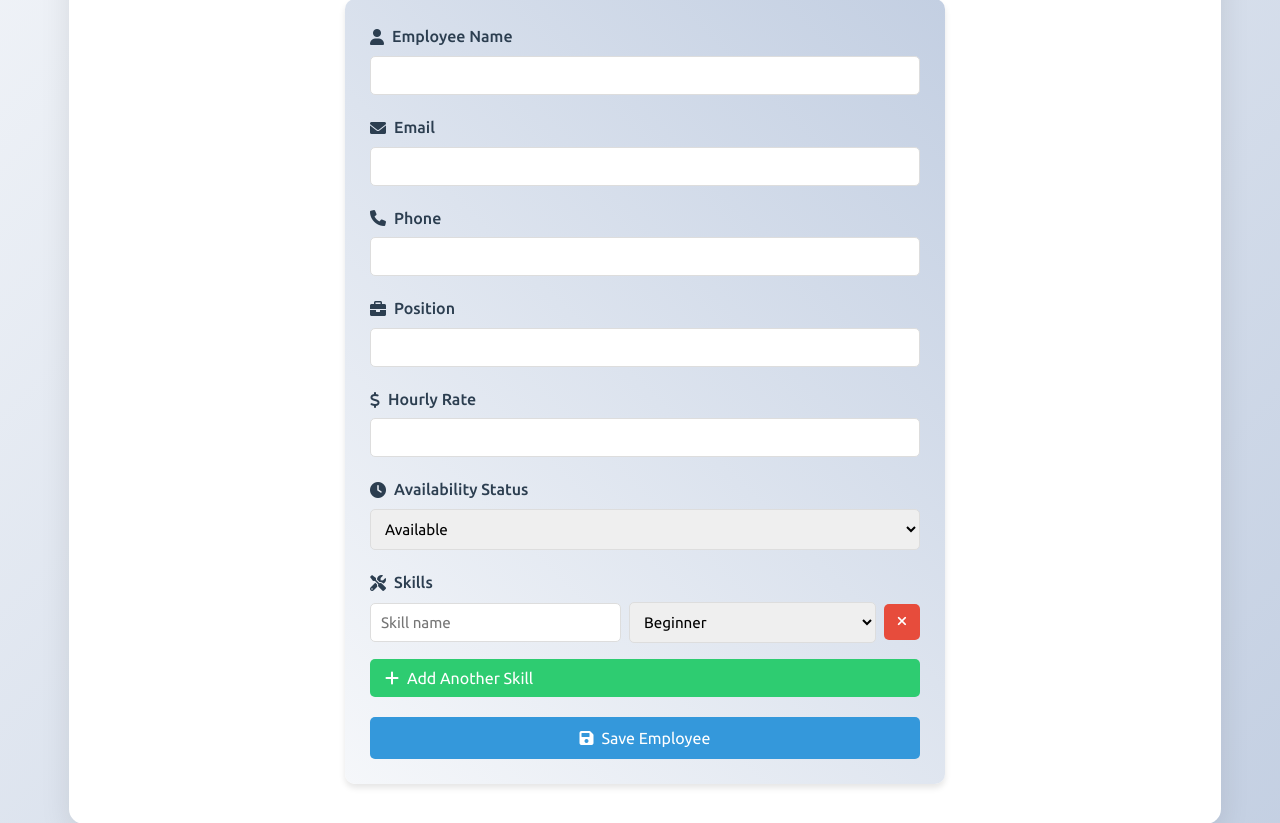
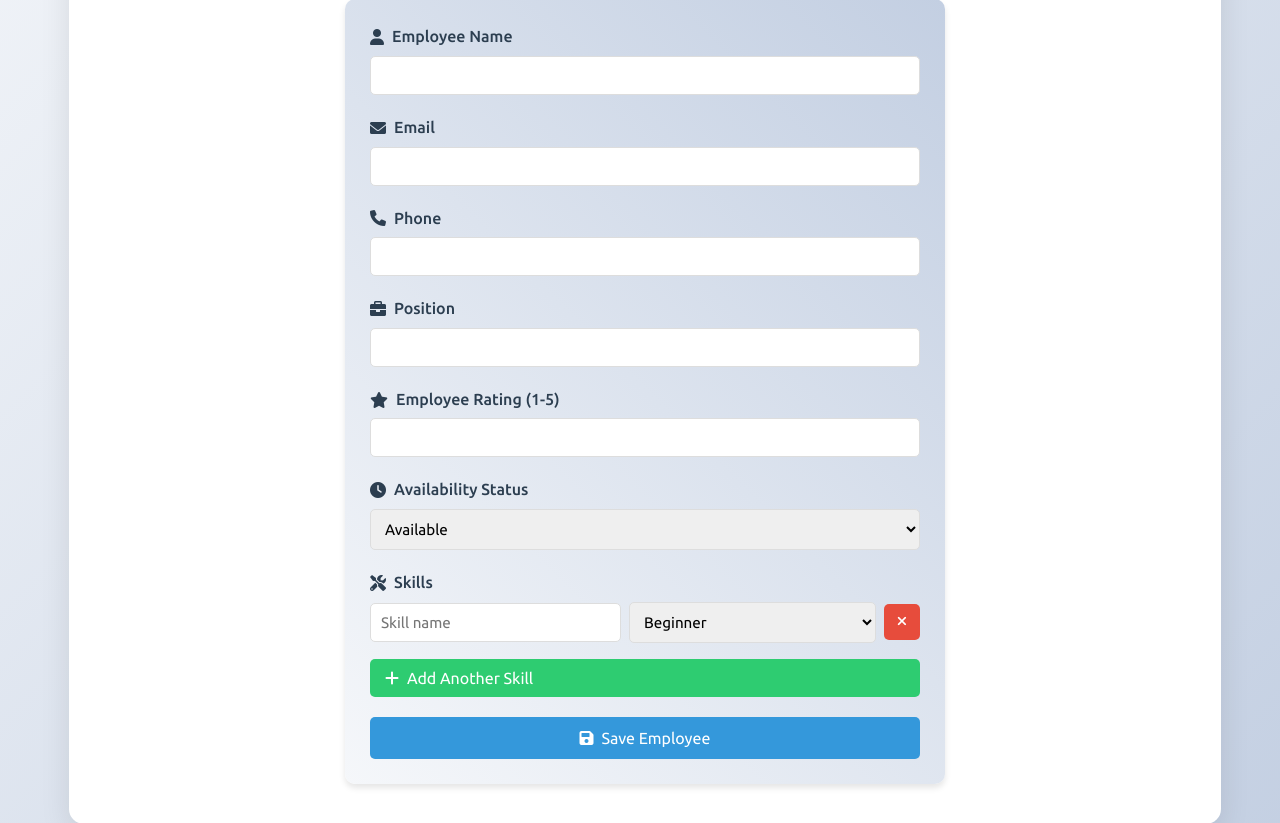
Before and after one commit to nafis-muktashid/CSE311L-CC, a PHP site: page /add_employees.php in a window 1280 px wide. Shown: the part 340-1163 px from the top of the page. Run offline with PHP 8.4, Linux system fonts and the light colour scheme; a user stored in the database is signed in.

```diff
--- a/add_employees.php
+++ b/add_employees.php
@@ -80,7 +80,7 @@ if (!isset($_SESSION['email'])) {
 
                     <div class="form-group">
                         <label for="rate">
-                            <i class="fas fa-dollar-sign"></i> Hourly Rate
+                            <i class="fa-solid fa-star"></i> Employee Rating (1-5)
                         </label>
                         <input type="number" id="rate" name="rate" min="0" step="0.01" required>
                     </div>
--- a/employees.php
+++ b/employees.php
@@ -61,7 +61,7 @@ $stmt->execute();$result = $stmt->get_result();
                                 <div class="employee-details">
                                     <p><i class="fas fa-envelope"></i> <?php echo htmlspecialchars($employee['email']); ?></p>
                                     <p><i class="fas fa-phone"></i> <?php echo htmlspecialchars($employee['phone_number']); ?></p>
-                                    <p><i class="fas fa-dollar-sign"></i> <?php echo htmlspecialchars($employee['rate']); ?>/hr</p>
+                                    <p><i class="fa-solid fa-star"></i> <?php echo htmlspecialchars($employee['rate']); ?></p>
                                     <p><i class="fas fa-clock"></i> Status: <?php echo htmlspecialchars($employee['availability_status']); ?></p>
                                     <?php if($employee['skills']): ?>
                                         <p><i class="fas fa-tools"></i> Skills: <?php echo htmlspecialchars($employee['skills']); ?></p>
```
